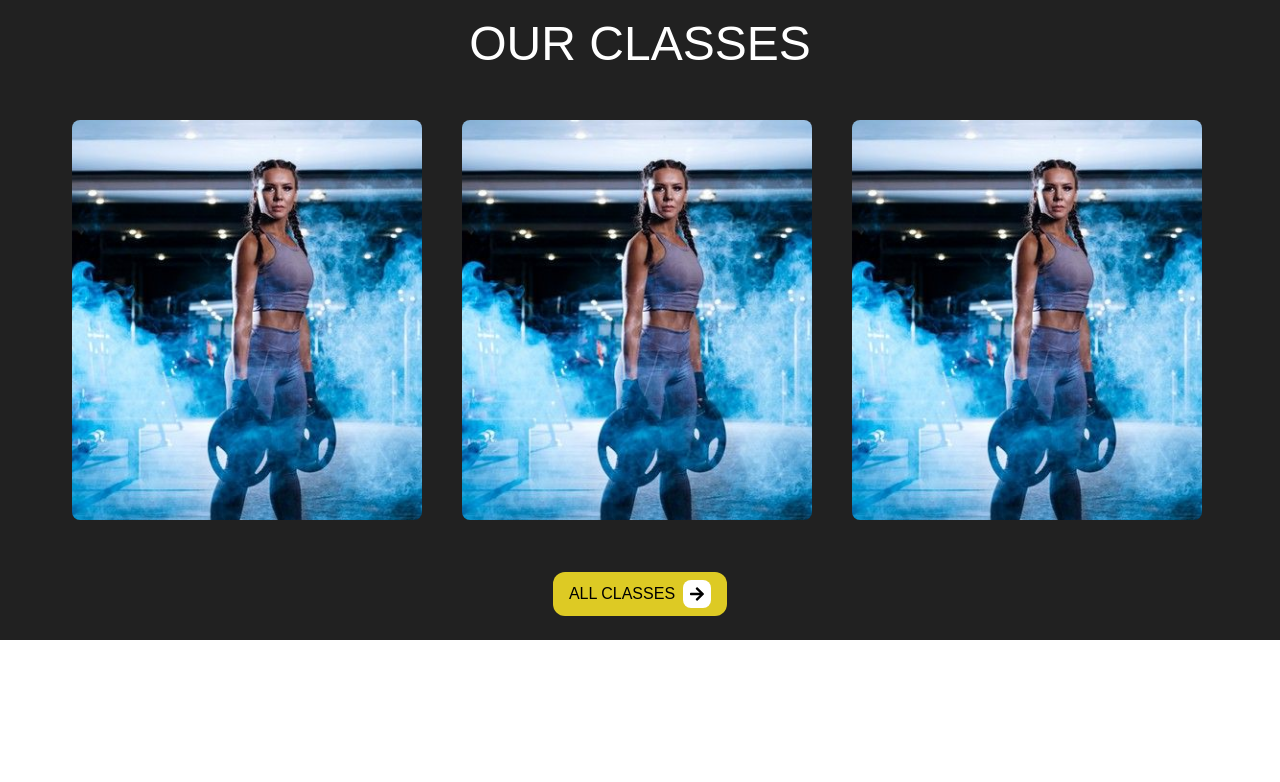
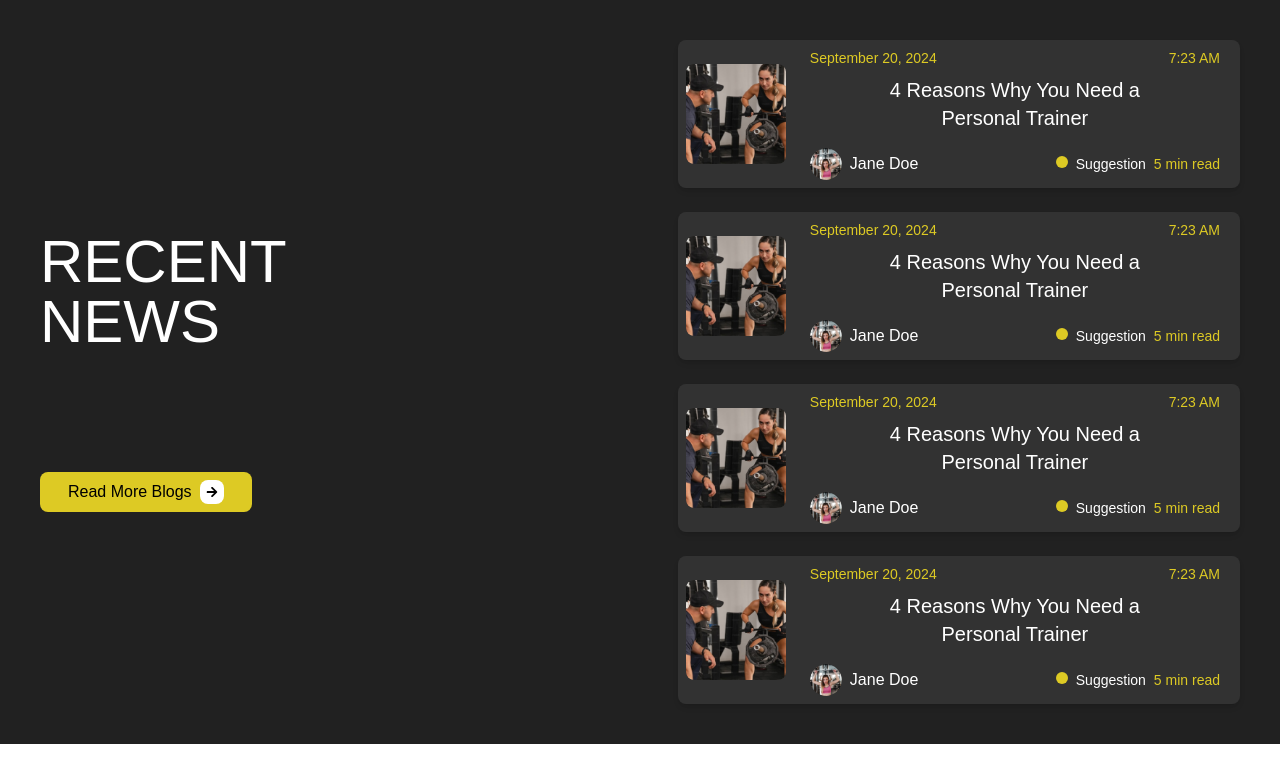
Before and after one commit to eyoaab/Gym-Management-Website, a React (Create React App) app in the folder front-end/gym-management-system/: page / in a window 1280 px wide. Shown: the top 782 px of the page. Built offline with nearby package versions, Linux system fonts and the light colour scheme; the HTML template or start-up script is replaced by a standard one; a web font is replaced by a local one.

Commit message:
completed the main short blogs page

```diff
--- a/front-end/gym-management-system/src/App.js
+++ b/front-end/gym-management-system/src/App.js
@@ -1,9 +1,9 @@
 import './App.css';
-import ClassesPage from './pages/classes-page/cards-page';
+import ShortBlogsPage from './pages/blogs-page/short-blog-page';
 function App() {
   return (
     <div className="App">
-      <ClassesPage />
+      <ShortBlogsPage />
 
     </div>
   );
--- /dev/null
+++ b/front-end/gym-management-system/src/pages/blogs-page/components/short-blog-card.js
@@ -0,0 +1,51 @@
+import React from 'react';
+import BlogImage from '../../../assets/images/blog-image.png';
+import ProfileImg from '../../../assets/images/profile.png';
+
+function ShortBlogCard() {
+  return (
+    <div className="pl-2 first-letter pr-5 py-2 rounded-lg flex flex-col lg:flex-row bg-cardColor items-center justify-center shadow-md hover:shadow-lg transition-shadow duration-300">
+      {/* Blog Image Section */}
+      <div
+        className="h-[80px] w-[80px] lg:h-[100px] lg:w-[100px] bg-cover bg-center bg-no-repeat rounded-lg mb-4 lg:mb-0"
+        style={{ backgroundImage: `url(${BlogImage})` }}
+      ></div>
+
+      {/* Blog Text Content */}
+      <div className="lg:ml-6 flex flex-col justify-between">
+        {/* Date and Time Row */}
+        <div className="flex flex-row justify-between text-sm text-darkYellow mb-2">
+          <p>September 20, 2024</p>
+          <p>7:23 AM</p>
+        </div>
+
+        {/* Blog Title */}
+        <div className='mx-8 lg:mx-20'>
+  <h1 className="font-saira max-w-xl text-white text-lg lg:text-xl text-center mb-4 break-words mx-auto">
+    4 Reasons Why You Need a <br/>Personal Trainer
+  </h1>
+</div>
+
+        {/* Author and Metadata Section */}
+        <div className="flex flex-row justify-between items-center">
+          <div className="flex flex-row items-center">
+            <div
+              className="h-8 w-8 lg:h-8 lg:w-8 bg-cover bg-center bg-no-repeat rounded-full"
+              style={{ backgroundImage: `url(${ProfileImg})` }}
+            ></div>
+            <p className="text-white ml-2">Jane Doe</p>
+          </div>
+
+          {/* Additional Info */}
+          <div className="text-sm text-white flex flex-row items-center justify-center space-x-2">
+            <div className="h-3 w-3 rounded-full bg-darkYellow mb-1"></div>
+            <p>Suggestion</p>
+            <p className="text-darkYellow">5 min read</p>
+          </div>
+        </div>
+      </div>
+    </div>
+  );
+}
+
+export default ShortBlogCard;
--- /dev/null
+++ b/front-end/gym-management-system/src/pages/blogs-page/short-blog-page.js
@@ -0,0 +1,35 @@
+import React from 'react';
+import ShortBlogCard from './components/short-blog-card';
+import { FaArrowRight } from 'react-icons/fa'; // Ensure FaArrowRight is imported
+
+function ShortBlogsPage() {
+  return (
+    <div className='bg-classBg p-10 flex flex-col lg:flex-row space-y-8 lg:space-y-0 justify-between'>
+      {/* First column for title and button */}
+      <div className='flex flex-col justify-evenly lg:w-1/3 py-20'>
+        <h1 className='font-saira text-6xl text-white text-left'>
+          RECENT <br /> NEWS
+        </h1>
+
+        {/* Button for navigating testimonials */}
+        <div className="inline-flex items-center bg-darkYellow text-black py-2 px-7 rounded-lg mt-2 cursor-pointer w-fit">
+        <span className="font-medium">Read More Blogs</span>
+        <div className="bg-white rounded-lg w-6 h-6 flex justify-center items-center ml-2">
+            <FaArrowRight size={12} />
+        </div>
+        </div>
+
+      </div>
+
+      {/* Second column for blog cards */}
+      <div className='flex flex-col space-y-6'>
+        <ShortBlogCard />
+        <ShortBlogCard />
+        <ShortBlogCard />
+        <ShortBlogCard />
+      </div>
+    </div>
+  );
+}
+
+export default ShortBlogsPage;
--- a/front-end/gym-management-system/src/pages/classes-page/components/class-card.js
+++ b/front-end/gym-management-system/src/pages/classes-page/components/class-card.js
@@ -3,7 +3,7 @@ import cardImage from '../../../assets/images/claassCard.jpeg';
 
 function ClassCard() {
   return (
-    <div className="relative group w-[350px] h-[50vh] lg:h-[400px] rounded-lg overflow-auto">
+    <div className="relative group w-[350px] h-[50vh] lg:h-[400px] rounded-6xl overflow-auto">
       {/* Image Background with Transform on Hover */}
       <div
         className="w-full h-full bg-cover bg-center bg-no-repeat transition-transform duration-300 ease-in-out
--- /dev/null
+++ b/front-end/gym-management-system/src/pages/testimonial-page/components/review-card.js
@@ -0,0 +1,32 @@
+import React from "react";
+import { FaArrowLeft, FaArrowRight } from "react-icons/fa";
+
+function ReviewCard() {
+  return (
+
+    <div className="flex flex-col max-w-3xl rounded-lg justify-between py-20 px-20">
+      <h1 className="text-center font-saira text-4xl mb-4 text-white">What Customers <br />Say</h1>
+
+      <p className="text-left text-sg leading-relaxed mb-4 text-white font-light">
+        "At Corefit Club, our trainers are highly qualified professionals dedicated to helping you achieve your fitness goals.
+        Each trainer holds certifications from recognized fitness organizations."
+      </p>
+
+      <div className="flex flex-col lg:flex-row items-center justify-between px-2">
+        <p className="text-lg font-saira text-white mb-4 lg:mb-0">EYOB TARIKU</p>
+
+        {/*  Buttons */}
+        <div className="flex space-x-4 mt-4 lg:mt-0">
+          <div className="w-10 h-10 flex justify-center items-center border border-white rounded-full cursor-pointer">
+            <FaArrowLeft className="text-3xl font-light text-white" />
+          </div>
+          <div className="w-10 h-10 flex justify-center items-center bg-white rounded-full cursor-pointer ">
+            <FaArrowRight className="text-3xl text-black font-light" />
+          </div>
+        </div>
+      </div>
+    </div>
+  );
+}
+
+export default ReviewCard;
--- /dev/null
+++ b/front-end/gym-management-system/src/pages/testimonial-page/testimonials-page.js
@@ -0,0 +1,40 @@
+import React from 'react';
+import ReviewCard from './components/review-card';
+import testimonyImage from '../../assets/images/testiomonial.jpeg';
+import { IoIosArrowForward } from "react-icons/io";
+import { FaArrowRight } from "react-icons/fa";
+
+
+function TeatimonialsPage() {
+  return (
+    <div className='flex flex-col space-y-6 items-center bg-cardColor pb-10'>
+    <div className=" grid grid-cols-1 lg:grid-cols-2 gap-1 px-16 pt-5" >
+      <div className="flex flex-col justify-center items-center lg:items-start">
+        {/* Button for navigating testimonials */}
+        <div className="flex items-center justify-start mb-6 relative">
+          <IoIosArrowForward color='#DDCA24' size={80} className="relative z-10 cursor-pointer" />
+          <IoIosArrowForward color='#FAFAF9' size={80} className="absolute left-6 top-0 z-0 cursor-pointer" />
+        </div>
+
+        {/* Image Section */}
+        <img
+          className="h-[420px] w-[540px] object-cover rounded-lg shadow-md transition-all duration-300  ml-10"
+          src={testimonyImage}
+          alt="Testimonial"
+        />
+      </div>
+
+        <ReviewCard />
+    </div>
+    {/* Button for navigating testimonials */}
+    <div className="inline-flex items-center justify-start bg-darkYellow text-black py-2 px-4 rounded-xl w-fit">
+            <span className="font-medium">See All Reviews</span>
+            <div className="bg-white rounded-lg w-7 h-7 flex justify-center items-center ml-2">
+             <FaArrowRight />
+        </div>
+          </div>
+    </div>
+  );
+}
+
+export default TeatimonialsPage;
--- a/front-end/gym-management-system/tailwind.config.js
+++ b/front-end/gym-management-system/tailwind.config.js
@@ -16,6 +16,7 @@ module.exports = {
         darkYellow: '#DDCA24',
         cardColor: '#323232',
         classBg:'#212121'
+
       },
 
     },
```
Also changed, not shown: front-end/gym-management-system/src/assets/images/blog-image.png (added), front-end/gym-management-system/src/assets/images/profile.png (added).
